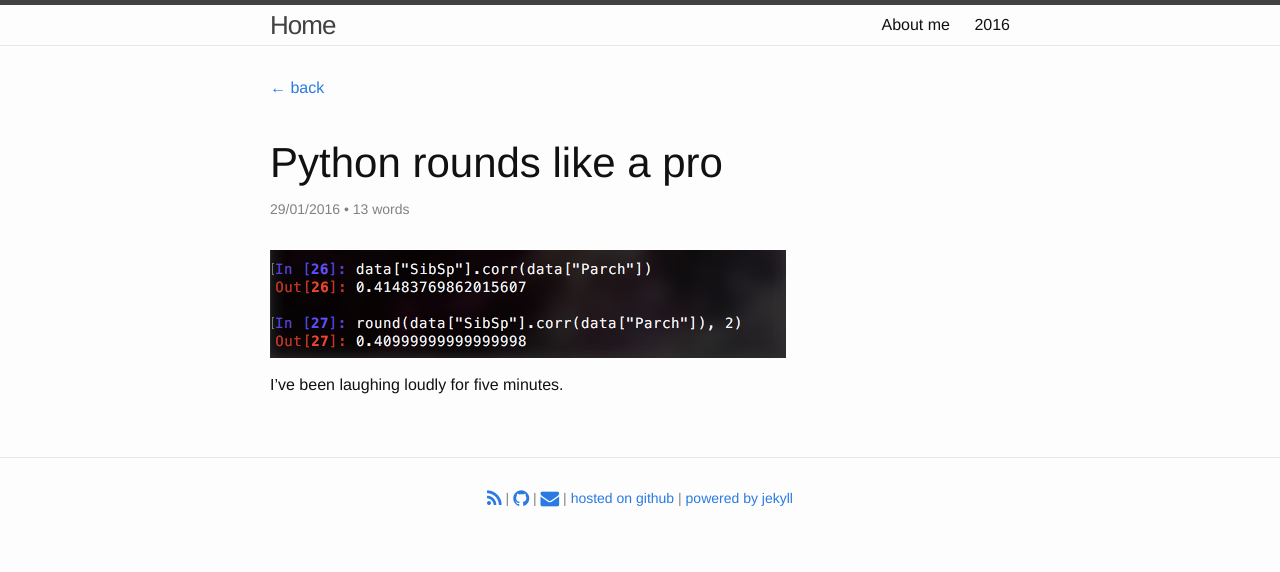
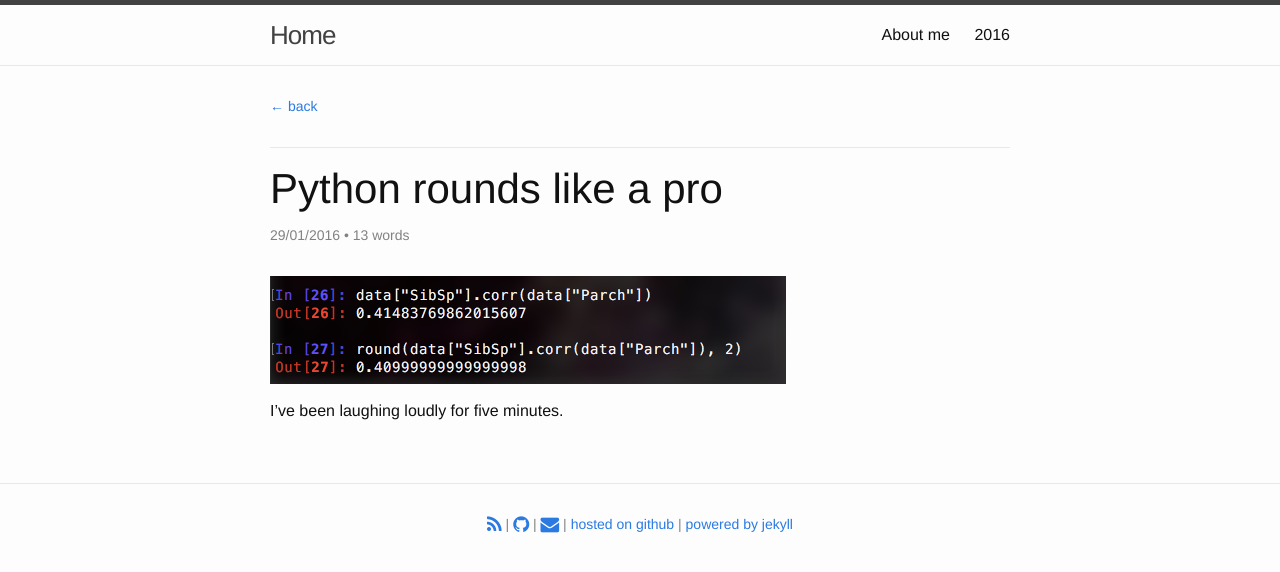
Before and after one commit to demidovakatya/demidovakatya.github.io, a Jekyll site: the page built from _posts/2016-01-29-python-rounds.md, in a window 1280 px wide. Shown: the top 572 px of the page. Built offline with Jekyll 4.4.1, drawn with Linux system fonts in a browser that asks for light colours; nearby versions of some CDN libraries.

Commit message:
Design improvements

```diff
--- a/_includes/header.html
+++ b/_includes/header.html
@@ -5,14 +5,6 @@
     <a class="site-title" href="{{ site.baseurl }}/">Home</a>
 
     <nav class="site-nav">
-      <a href="#" class="menu-icon">
-        <svg viewBox="0 0 18 15">
-          <path fill="#424242" d="M18,1.484c0,0.82-0.665,1.484-1.484,1.484H1.484C0.665,2.969,0,2.304,0,1.484l0,0C0,0.665,0.665,0,1.484,0 h15.031C17.335,0,18,0.665,18,1.484L18,1.484z"/>
-          <path fill="#424242" d="M18,7.516C18,8.335,17.335,9,16.516,9H1.484C0.665,9,0,8.335,0,7.516l0,0c0-0.82,0.665-1.484,1.484-1.484 h15.031C17.335,6.031,18,6.696,18,7.516L18,7.516z"/>
-          <path fill="#424242" d="M18,13.516C18,14.335,17.335,15,16.516,15H1.484C0.665,15,0,14.335,0,13.516l0,0 c0-0.82,0.665-1.484,1.484-1.484h15.031C17.335,12.031,18,12.696,18,13.516L18,13.516z"/>
-        </svg>
-      </a>
-
       <div class="trigger">
           <a class="page-link" href="/about/">About me</a>
           <a class="page-link" href="/2016/">2016</a>
--- a/_sass/_layout.scss
+++ b/_sass/_layout.scss
@@ -4,7 +4,7 @@
 .site-header {
     border-top: 5px solid $grey-color-dark;
     border-bottom: 1px solid $grey-color-light;
-    min-height: 40px;
+    min-height: 60px;
 
     // Positioning context for the mobile navigation icon
     position: relative;
@@ -13,7 +13,7 @@
 .site-title {
     font-size: 26px;
     font-weight: 300;
-    line-height: 40px;
+    line-height: 60px;
     letter-spacing: -1px;
     margin-bottom: 0;
     float: left;
@@ -26,7 +26,7 @@
 
 .site-nav {
     float: right;
-    line-height: 40px;
+    line-height: 60px;
 
     .menu-icon {
         display: none;
@@ -160,14 +160,18 @@
     }
 }
 
+.intro-post-list {
+    margin-top: 40px;
+}
+
 .post-preview {
     border-top: 1px solid $grey-color-light;
     padding-top: 10px;
-    padding-bottom:20px;
+    /*padding-bottom:20px;*/
 
-    p {
+    /*p {
         margin-bottom: 10px;
-    }
+    }*/
 }
 
 .post-meta {
@@ -176,13 +180,14 @@
 }
 
 .post-link {
-    display: block;
+    /*display: block;*/
     font-size: 24px;
 }
 
 /** Breadcrumb **/
 .breadcrumb {
-    margin-bottom: 42px;
+    margin-bottom: 30px;
+    font-size: 14px;
 }
 
 /**
@@ -195,6 +200,9 @@
 .post-title {
     font-size: 42px;
     line-height: 1;
+    padding-top: 20px;
+
+    border-top: 1px solid $grey-color-light;
 
     @include media-query($on-laptop) {
         font-size: 36px;
@@ -227,4 +235,8 @@
             font-size: 18px;
         }
     }
+
+    img {
+
+    }
 }
--- a/index.html
+++ b/index.html
@@ -7,12 +7,11 @@
 
   <p>{{ site.description }}</p>
 
-  <p>By the way, here are my recent posts:</p>
+  <p class="intro-post-list">By the way, here are my recent posts:</p>
 
   {% for post in site.posts %}
     <div class="post-preview">
-      <p><a class="post-link" href="{{ post.url | prepend: site.baseurl }}">{{ post.title }}</a></p>
-      <p><span class="post-meta">{{ post.date | date: "%d/%m/%Y" }}</span> {{ post.excerpt }}</p>
+      <p><a class="post-link" href="{{ post.url | prepend: site.baseurl }}">{{ post.title }}</a> <span class="post-meta">{{ post.date | date: "%d/%m/%Y" }}</span></p>
     </div>
   {% endfor %}
 
```
